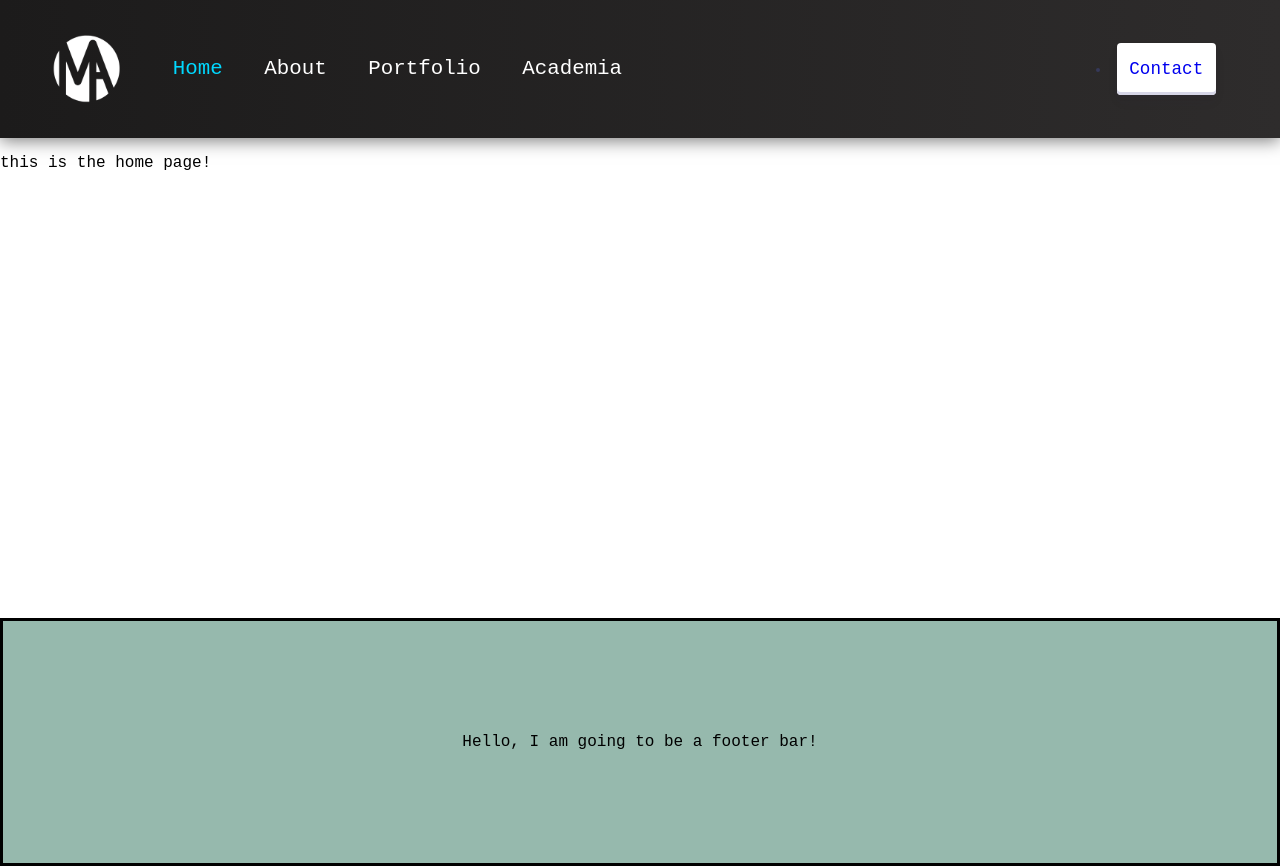
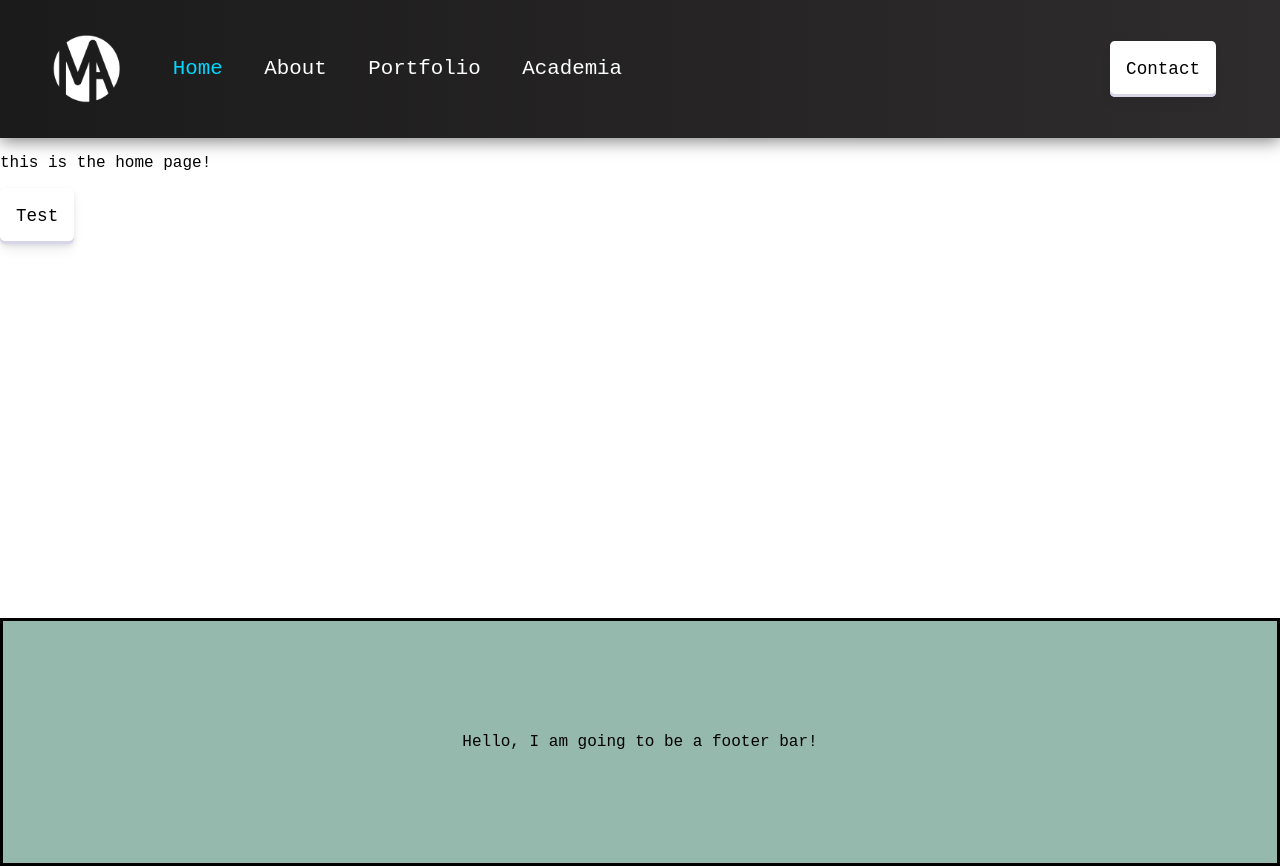
Before and after one commit to mjaxe/mikeakstinwebsite, a React (Vite) app: page / in a window 1280 px wide. Built offline with nearby package versions, Linux system fonts and the light colour scheme.

Commit message:
attempting my own custom UI library with custom components

```diff
--- a/package.json
+++ b/package.json
@@ -22,6 +22,7 @@
     "eslint": "^9.29.0",
     "eslint-plugin-react-hooks": "^5.2.0",
     "eslint-plugin-react-refresh": "^0.4.20",
+    "generate-react-cli": "^8.4.9",
     "globals": "^16.2.0",
     "vite": "^7.0.0"
   }
--- /dev/null
+++ b/src/components/Button/Button.css
@@ -0,0 +1,64 @@
+/*
+background-image: radial-gradient(100% 100% at 100% 0, #5adaff 0, #5468ff 100%);
+*/
+.white-background {
+    background-color: white;
+    box-shadow:
+        rgba(45, 35, 66, 0.1) 0 2px 4px,
+        rgba(45, 35, 66, 0.1) 0 7px 13px -3px,
+        #D6D6E7 0 -3px 0 inset;
+}
+
+.white-background:hover {
+
+    color: rgb(0, 216, 255);
+    transition: all 0.3s ease-out;
+    box-shadow:
+        rgba(45, 35, 66, 0.2) 0 4px 8px,
+        rgba(45, 35, 66, 0.2) 0 10px 15px -3px,
+        #D6D6E7 0 -3px 0 inset;
+}
+
+.solid-background {
+    color: white;
+    transition: all 0.3s ease-out;
+    background-color: rgb(0, 216, 255);
+    box-shadow:
+        rgba(0, 216, 255, 0.1) 0 1px 2px,
+        rgba(0, 216, 255, 0.1) 0 3px 6px -3px,
+        rgb(0, 165, 195) 0 -3px 0 inset;
+}
+
+.solid-background:hover {
+    color: #36395A;
+    transition: all 0.3s ease-out;
+    box-shadow:
+        rgba(0, 216, 255, 0.1) 0 4px 8px,
+        rgba(0, 216, 255, 0.1) 0 10px 15px -3px,
+        rgb(0, 165, 195) 0 -3px 0 inset;
+}
+
+.custom-button {
+    font-family: inherit;
+    font-size: 1.1rem;
+    padding: 0 1rem;
+    border: none;
+    border-radius: 0.3rem;
+    cursor: pointer;
+    transition: all 0.3s ease;
+    height: 3.5rem;
+}
+
+.custom-button:active {
+    box-shadow: #2f2f33 0 3px 7px inset;
+    transform: translateY(2px);
+}
+
+.button-bordered {
+    border: 4px solid rgb(0, 216, 255);
+    box-shadow: none;
+}
+
+.button-rounded {
+    border-radius: 2rem;
+}
--- /dev/null
+++ b/src/components/Button/Button.jsx
@@ -0,0 +1,17 @@
+import './Button.css'
+
+function Button({ message, onClick, background = 'white', border = false, rounded = false}) {
+    const backgroundClass = background === 'solid' ? 'solid-background' : 'white-background';
+    const borderClass = border ? 'button-bordered' : '';
+    const roundedClass = rounded ? 'button-rounded' : '';
+
+    return (
+        <button
+            className={`custom-button ${backgroundClass} ${borderClass} ${roundedClass}`}
+            onClick={onClick}>
+            {message}
+        </button>
+    )
+}
+
+export default Button
--- a/src/components/HeaderBar/HeaderBar.css
+++ b/src/components/HeaderBar/HeaderBar.css
@@ -2,6 +2,10 @@
     display: flex;
     justify-content: space-between;
     align-items: center;
+}
+
+.headerbar-right-content {
+    padding-right: 2rem;
 }
 
 .headerbar {
--- a/src/components/HeaderBar/HeaderBar.jsx
+++ b/src/components/HeaderBar/HeaderBar.jsx
@@ -1,6 +1,7 @@
 import './HeaderBar.css'
 import { Link, useLocation } from 'react-router-dom'
 import logo from '../../assets/Main-Logo-White.png'
+import Button from '../Button/Button';
 
 function HeaderBar({ onOpenModal }) {
   const currentPage = useLocation();
@@ -17,9 +18,7 @@ function HeaderBar({ onOpenModal }) {
         </div>
       </div>
       <div className='headerbar-right-content'>
-        <li className='contact-link-bubble'>
-          <Link className="contact-link" onClick={onOpenModal}>Contact</Link>
-        </li>
+        <Button message={'Contact'} background='white' onClick={onOpenModal}></Button>
       </div>
     </nav>
   )
--- a/src/pages/Home.jsx
+++ b/src/pages/Home.jsx
@@ -1,7 +1,10 @@
+import Button from "../components/Button/Button"
+
 function Home () {
     return (
         <div className='home'>
             <p>this is the home page!</p>
+            <Button message={'Test'}></Button>
         </div>
     )
 }
```
Also changed, not shown: 1 other file (tests, documents, lock files or other folders).
